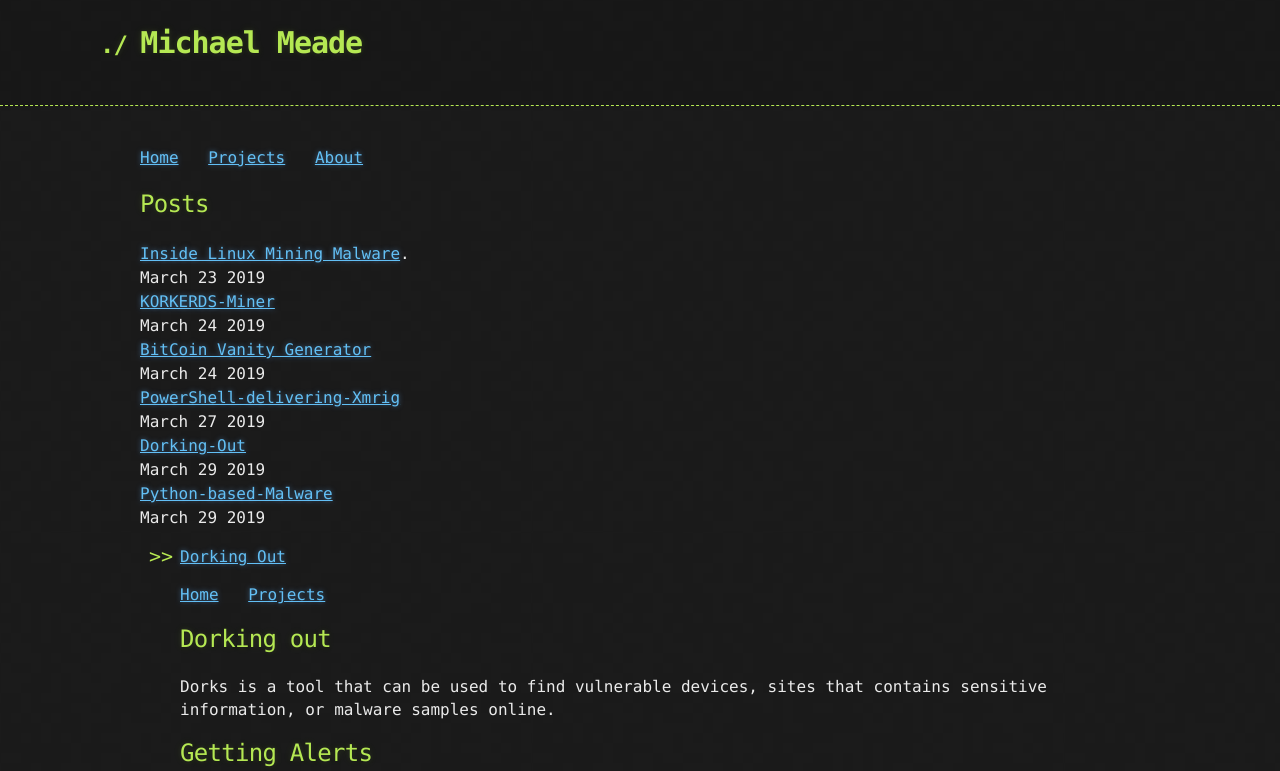
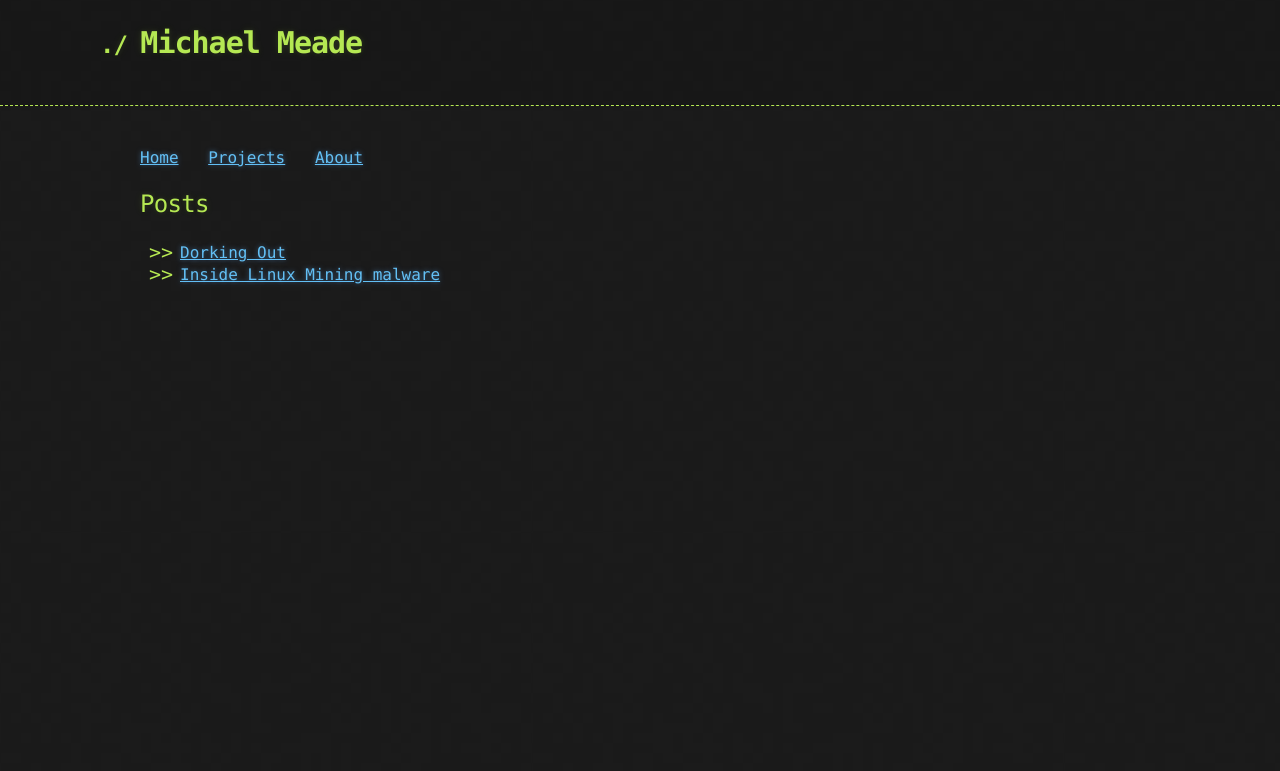
Before and after one commit to Michael-Meade/MinerFind, a Jekyll site: the page built from index.md, in a window 1280 px wide. Shown: the top 771 px of the page. Built offline with Jekyll 4.4.1, drawn with Linux system fonts in a browser that asks for light colours; our own code applies the rules of GitHub Pages for plain Markdown files; the repository's description, which GitHub fills in, is left out; some of the changed text lies outside the part shown; grey boxes are pictures that could not be loaded.

Commit message:
Update index.md

```diff
--- a/index.md
+++ b/index.md
@@ -3,23 +3,10 @@
 <a href="https://michael-meade.github.io/About" style='margin-right:20px'>About</a>
 ## Posts
 
-[Inside Linux Mining Malware](./LinuxMalware.md).<br>
-March 23 2019<br>
-[KORKERDS-Miner](./KORKERDS-Miner.md)<br>
-March 24 2019<br>
-[BitCoin Vanity Generator](./Projects/BitcoinVanityGenerator.md)<br>
-March 24 2019<br>
-[PowerShell-delivering-Xmrig](./powerShellXmrig.md)<br>
-March 27 2019<br>
-[Dorking-Out](./dorkingOut.md)<br>
-March 29 2019<br>
-[Python-based-Malware](./Python-Based-Malware.md)<br>
-March 29 2019<br>
 <ul>
   {% for post in site.posts %}
     <li>
       <a href="{{ post.url }}">{{ post.title }}</a>
-      {{ post.excerpt }}
     </li>
   {% endfor %}
 </ul>
```
